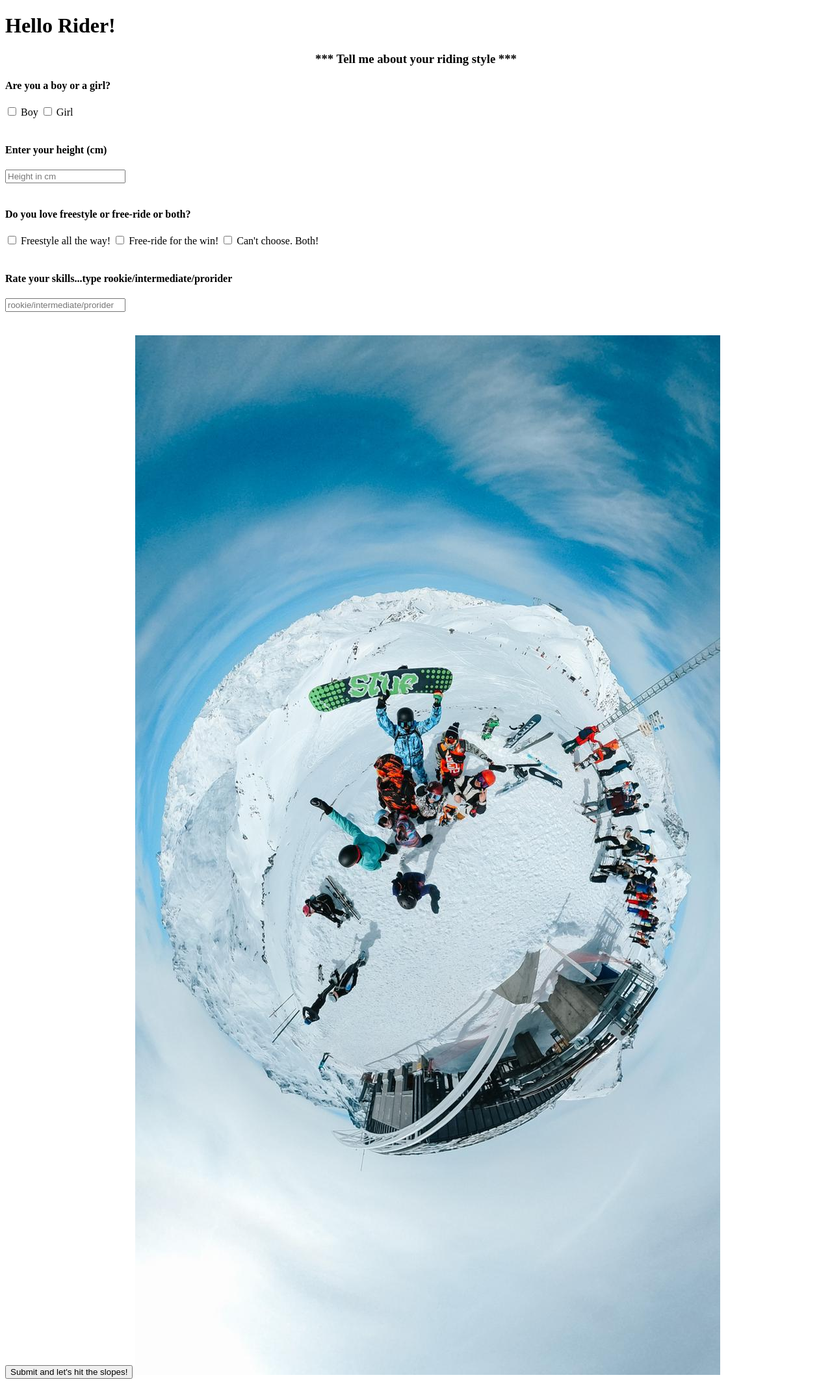
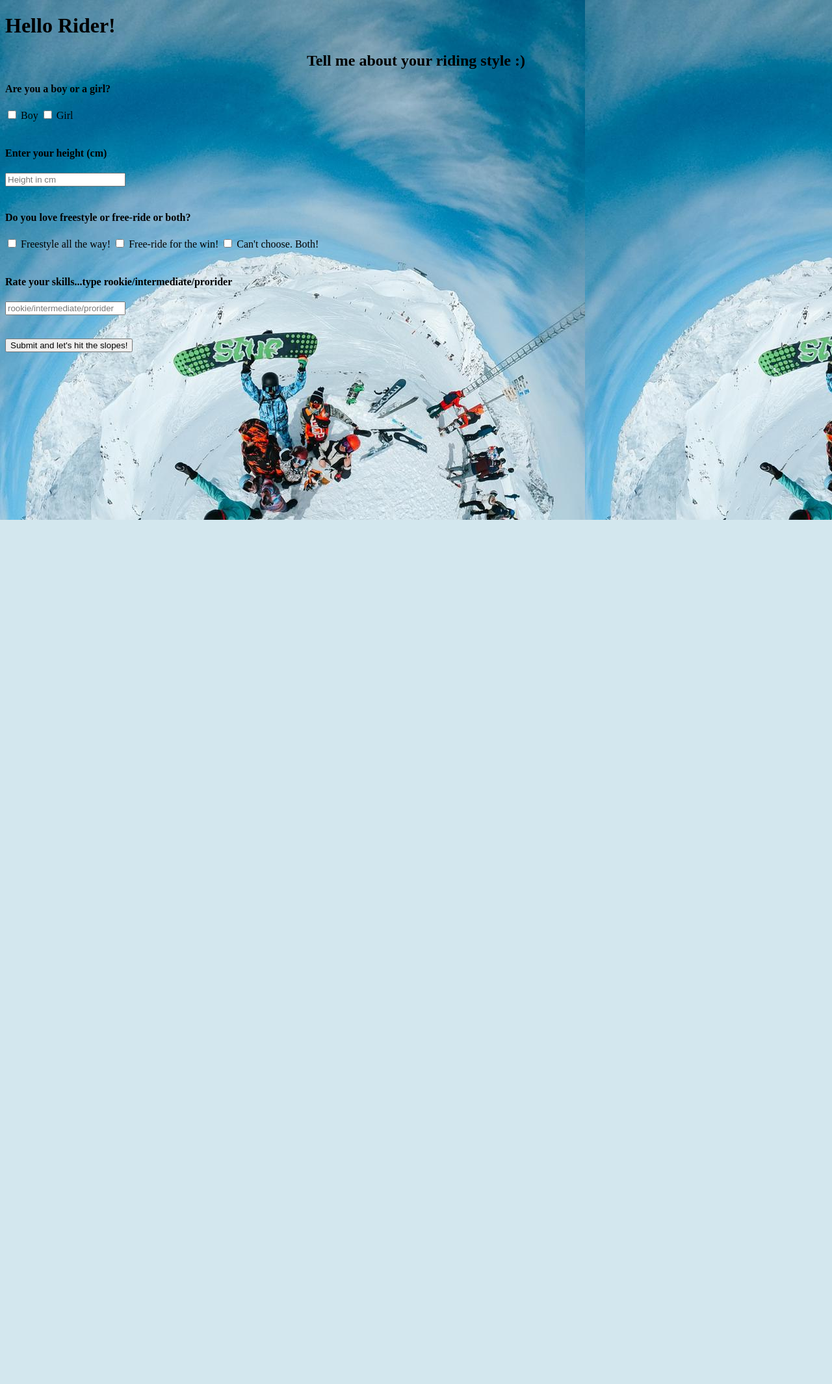
Before and after one commit to AndraPopa/Django-Snowboard-API, a Django app: page /hello-rider/ in a window 1280 px wide. Shown: the whole page at 65% size. After the commit the page ends 800 px from the top, so only its background shows below. Run offline with Django 4.2, Linux system fonts and the light colour scheme.

Commit message:
start page

```diff
--- a/snowboardsapi/snowboards/templates/snow_form.html
+++ b/snowboardsapi/snowboards/templates/snow_form.html
@@ -1,7 +1,8 @@
 <!DOCTYPE html>
 <html lang="en">
+          {% load static %}
 
-  <body>
+  <body id="bg" style="background-image: url('{% static "snowboard_gang.jpg" %}')">
 
     {% if name %}
     <h1>Hello {{ name }}</h1>
@@ -12,7 +13,7 @@
   <form method="POST">
       {% csrf_token %}
 
-    <h3 align="center">*** Tell me about your riding style ***</h3>
+    <h2 align="center">Tell me about your riding style :)</h2>
     <div class="form-group">
         <h4>Are you a boy or a girl?</h4>
         <input type="checkbox" id="boy" name="boy" value="Boy">
@@ -46,11 +47,7 @@
     <br/>
     <button type="submit" class="btn btn-primary">Submit and let's hit the slopes!</button>
 
-      {% load static %}
-    <img src="{% static "snowboard.jpg" %}" alt="My image"/>
 </form>
-
-
   </body>
 
 </html>
```
Also changed, not shown: snowboardsapi/snowboards/static/snowboard_gang.jpg (renamed from snowboardsapi/snowboards/static/snowboard.jpg).
